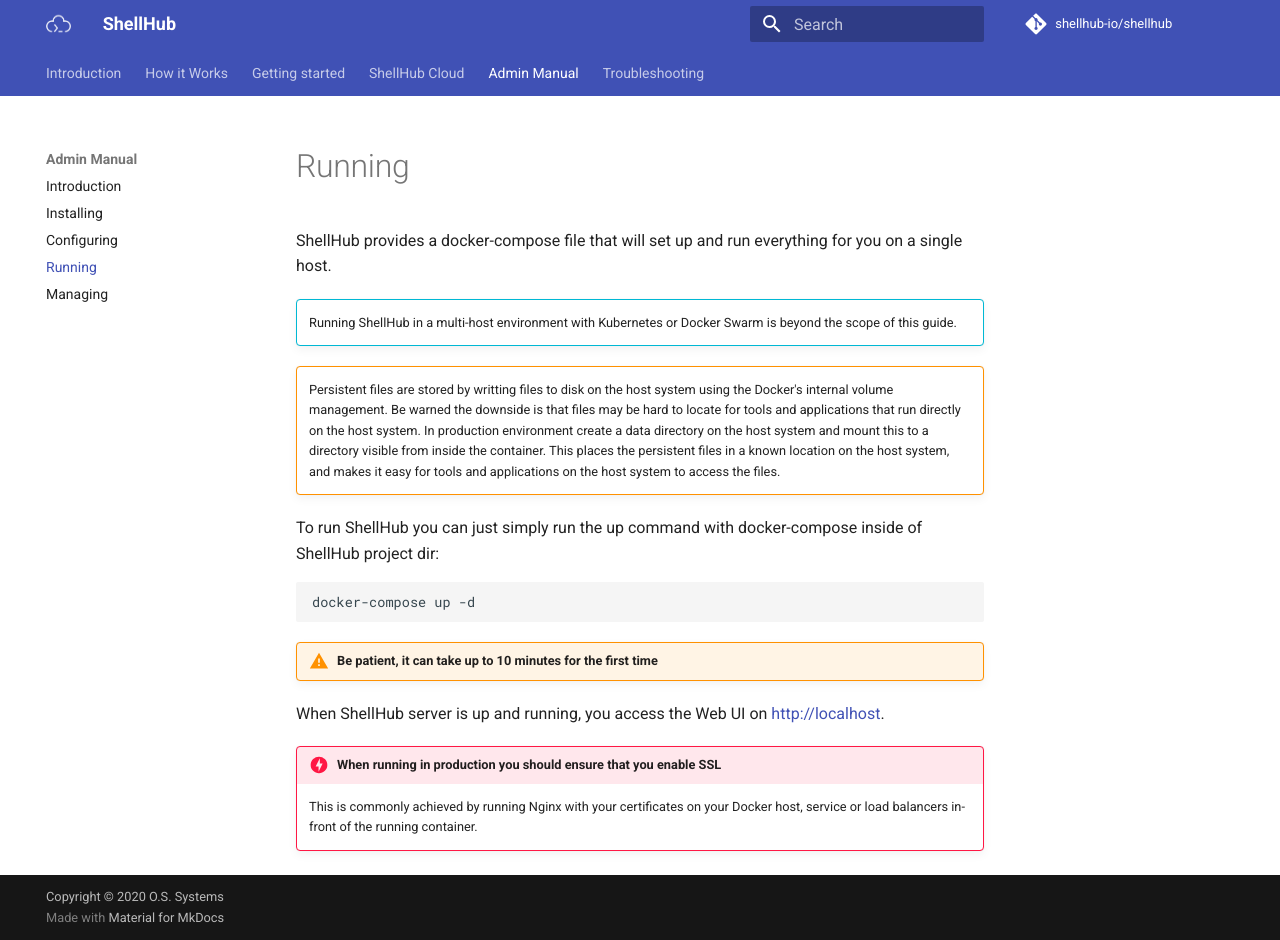
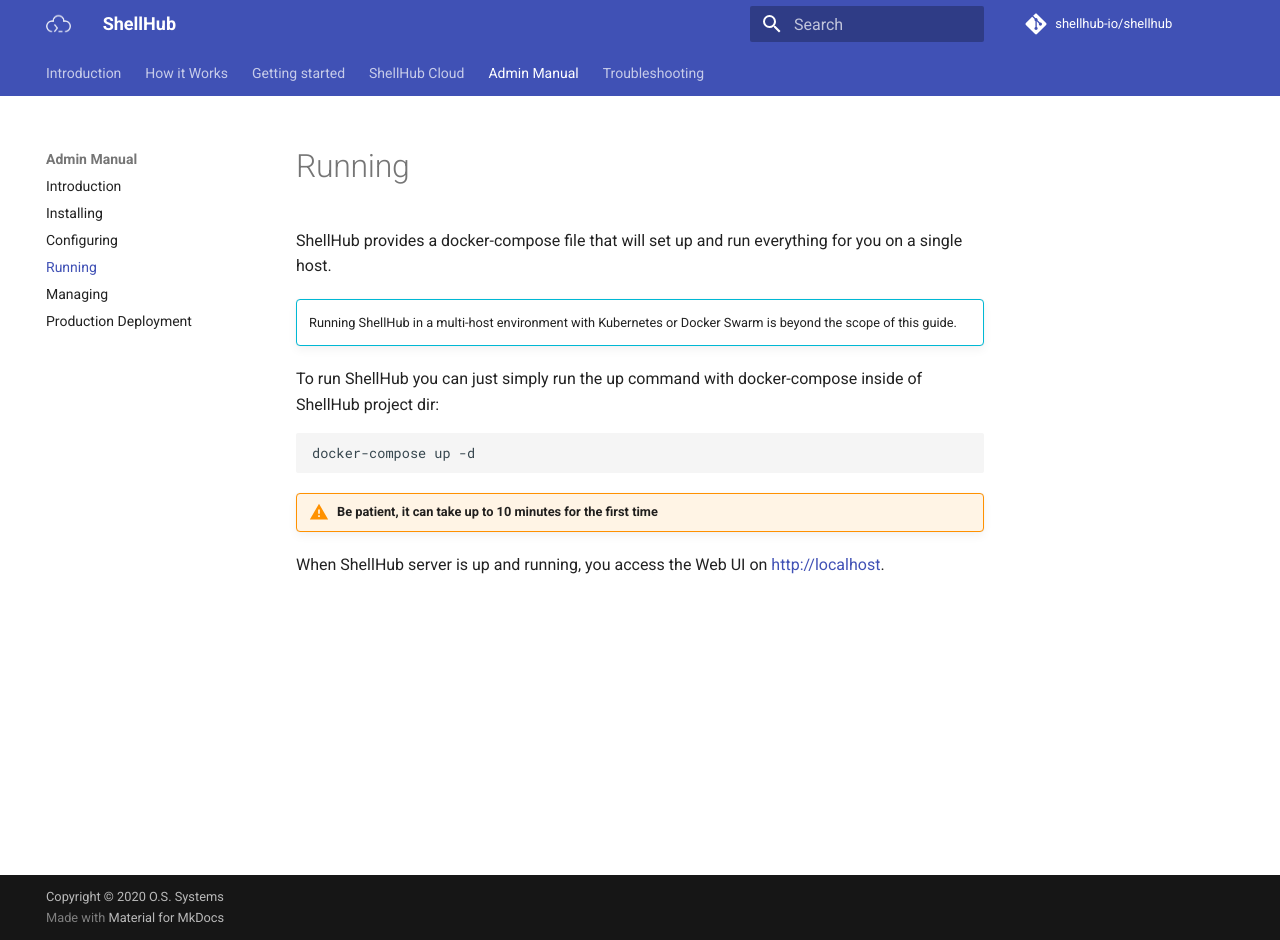
Before and after one commit to shellhub-io/shellhub-io.github.io, an MkDocs documentation site: the page built from docs/admin-manual/running.md, in a window 1280 px wide and 940 px high. Built offline with MkDocs 1.6.1 and Material for MkDocs 9.7.7, drawn with Linux system fonts in a browser that asks for light colours; comment, search, counter and statistics services are not loaded.

Commit message:
Add production deployment guide

```diff
--- a/docs/admin-manual/running.md
+++ b/docs/admin-manual/running.md
@@ -3,16 +3,6 @@
 
 !!! info ""
 	Running ShellHub in a multi-host environment with Kubernetes or Docker Swarm is beyond the scope of this guide.
-
-!!! warning ""
-	Persistent files are stored by writting files to disk on the host system
-	using the Docker's internal volume management. Be warned the downside
-	is that files may be hard to locate for tools and applications that
-	run directly on the host system. In production environment create a
-	data directory on the host system and mount this to a directory visible
-	from inside the container. This places the persistent files in a known
-	location on the host system, and makes it easy for tools and applications on
-	the host system to access the files.
 
 To run ShellHub you can just simply run the up command with docker-compose inside
 of ShellHub project dir:
@@ -24,7 +14,3 @@
 !!! warning "Be patient, it can take up to 10 minutes for the first time"
 
 When ShellHub server is up and running, you access the Web UI on [http://localhost](http://localhost).
-
-!!! danger "When running in production you should ensure that you enable SSL"
-	This is commonly achieved by running Nginx with your certificates on your
-	Docker host, service or load balancers in-front of the running container.
--- a/mkdocs.yml
+++ b/mkdocs.yml
@@ -93,6 +93,7 @@
       - Configuring: admin-manual/configuring.md
       - Running: admin-manual/running.md
       - Managing: admin-manual/managing.md
+      - Production Deployment: admin-manual/production-deployment.md
   - Troubleshooting:
       Frequently Encountered Issues: troubleshooting.md
 # Extra data
```
Also changed, not shown: docs/admin-manual/production-deployment.md (added, +50 -0 lines).
